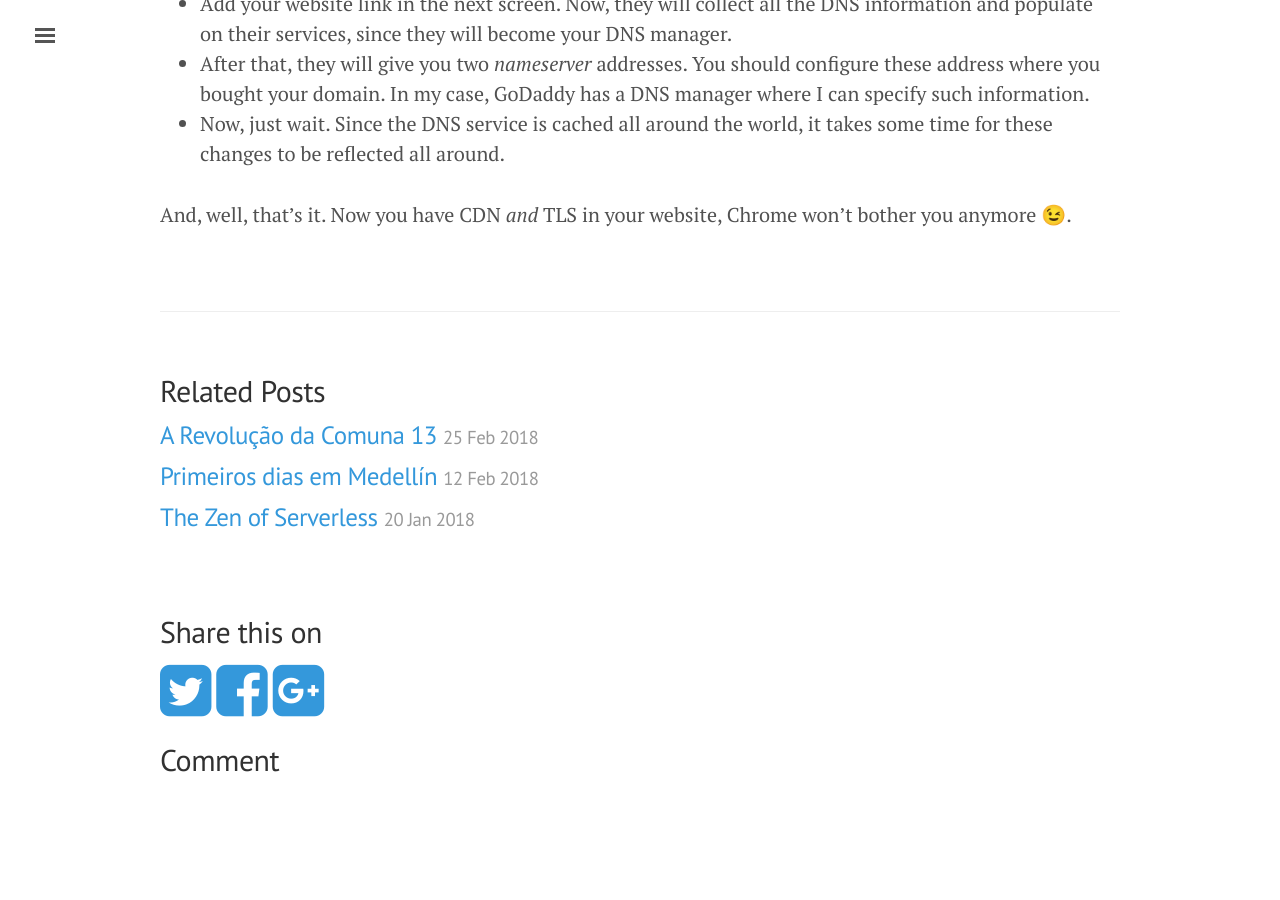
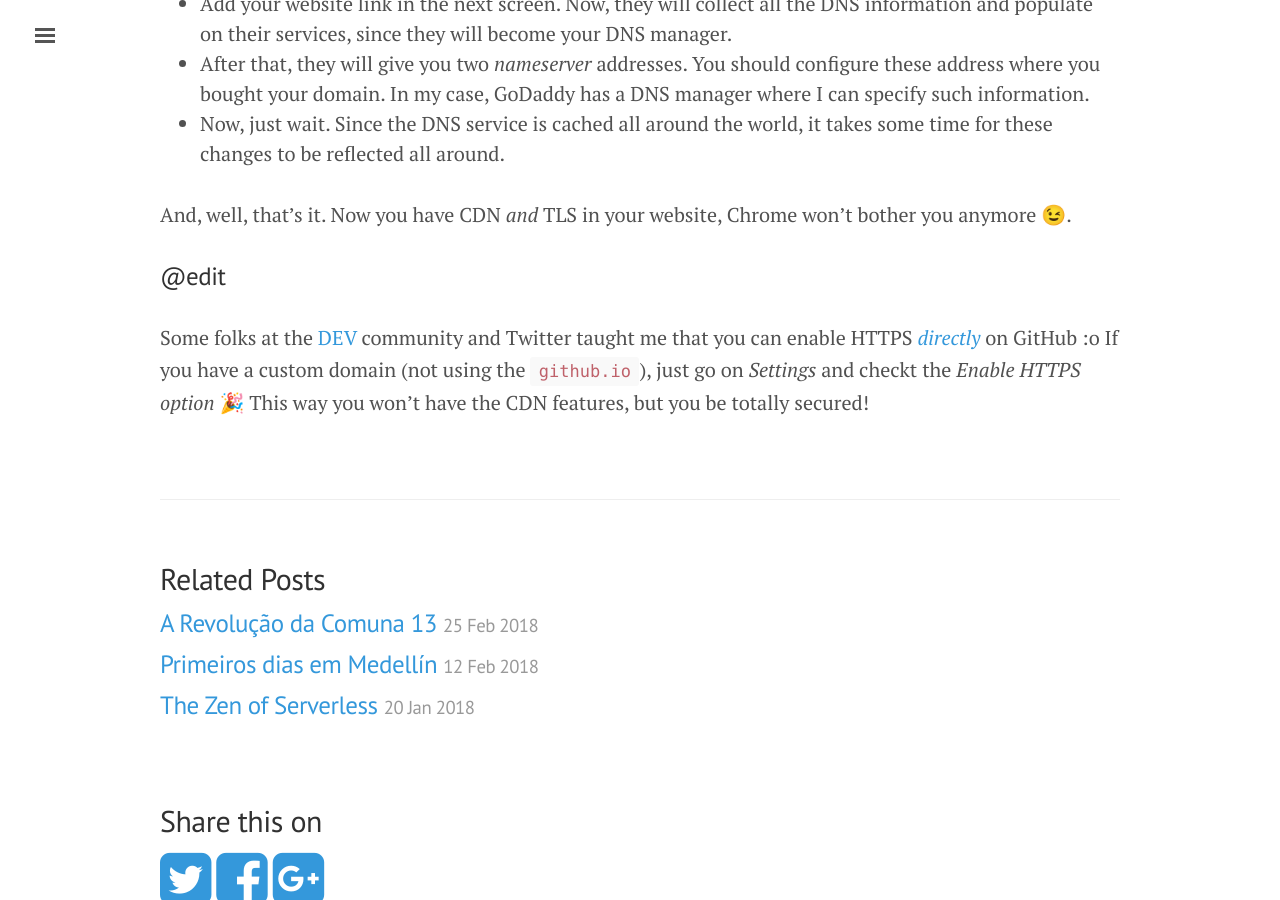
Before and after one commit to jonatasbaldin/jonatasbaldin.github.io, a Jekyll site: the page built from _posts/2018-09-28-how-to-https-github-blog.md, in a window 1280 px wide and 900 px high, scrolled down 1867 px. Built offline with Jekyll 4.4.1, drawn with Linux system fonts in a browser that asks for light colours; nearby versions of some CDN libraries; comment, search, counter and statistics services are not loaded; before the commit the page ends 2655 px from its top, so only the background shows below that.

Commit message:
Add GitHub HTTPS section on HTTPS blog psot

```diff
--- a/_posts/2018-09-28-how-to-https-github-blog.md
+++ b/_posts/2018-09-28-how-to-https-github-blog.md
@@ -41,3 +41,6 @@ The actual configuration is very simple:
 - Now, just wait. Since the DNS service is cached all around the world, it takes some time for these changes to be reflected all around.
 
 And, well, that's it. Now you have CDN _and_ TLS in your website, Chrome won't bother you anymore 😉.
+
+### @edit
+Some folks at the [DEV](https://dev.to/jojo/how-to-add-https-to-your-github-hosted-blog-138o) community and Twitter taught me that you can enable HTTPS [_directly_](https://help.github.com/articles/securing-your-github-pages-site-with-https/) on GitHub :o If you have a custom domain (not using the `github.io`), just go on _Settings_ and checkt the _Enable HTTPS option_ 🎉 This way you won't have the CDN features, but you be totally secured!
```
